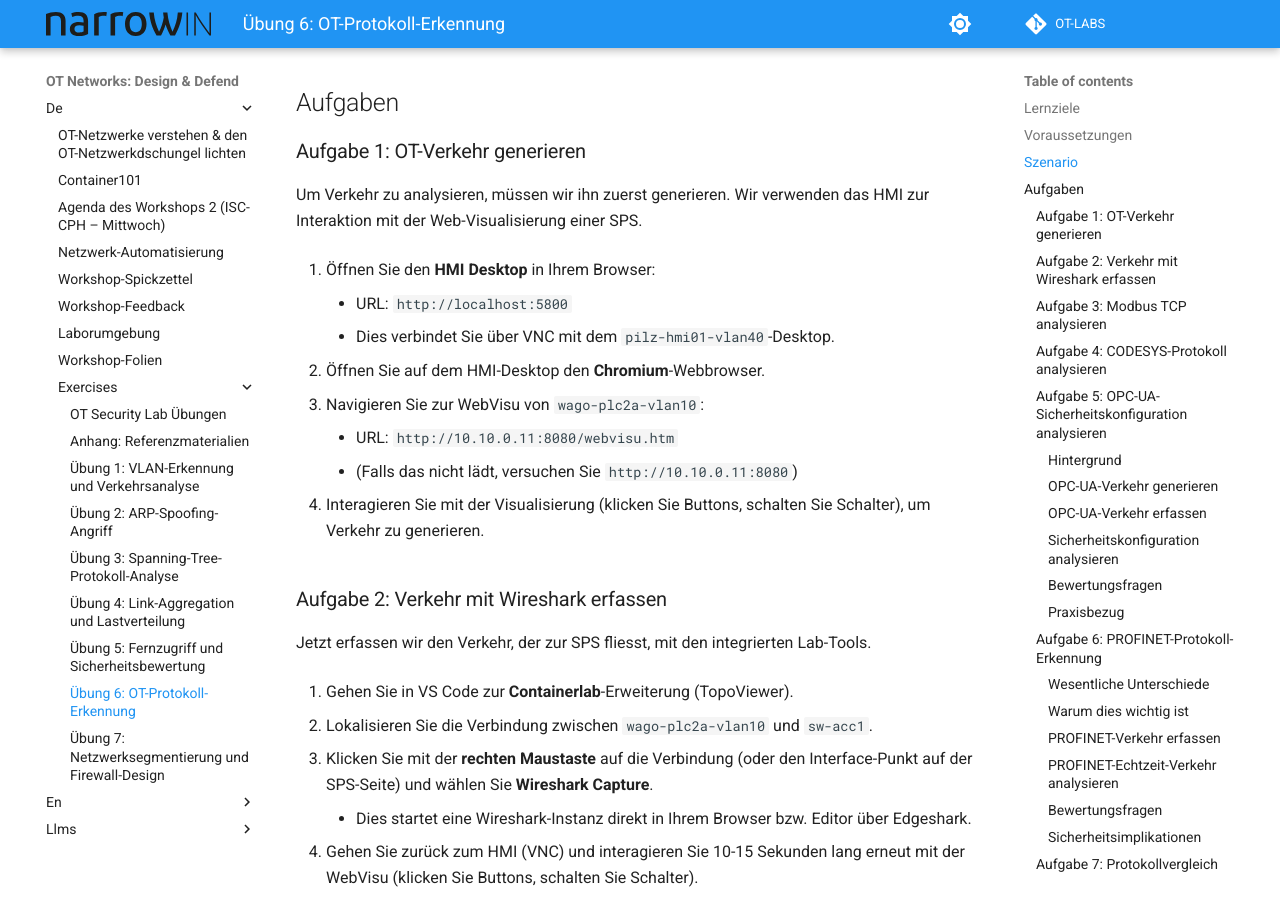
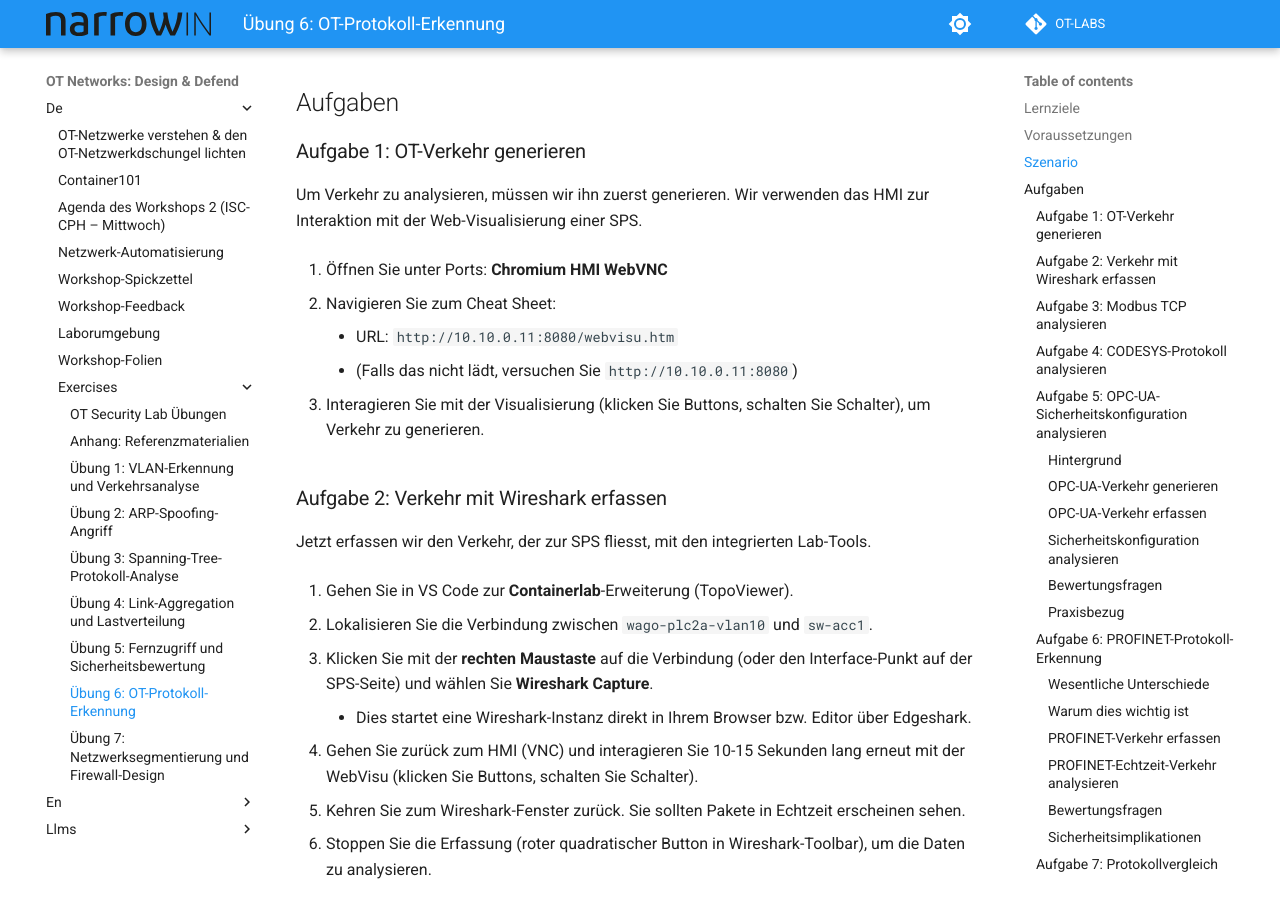
Before and after one commit to narrowin/ot-labs-docs, an MkDocs documentation site: the page built from docs/de/exercises/ex6-protocol-discovery.md, in a window 1280 px wide and 900 px high, scrolled down 865 px. Built offline with MkDocs 1.6.1 and Material for MkDocs 9.7.7, drawn with Linux system fonts in a browser that asks for light colours; comment, search, counter and statistics services are not loaded; some of the changed text lies outside the part shown.

Commit message:
docs: sync from ot-lab

````diff
--- a/docs/de/exercises/ex6-protocol-discovery.md
+++ b/docs/de/exercises/ex6-protocol-discovery.md
@@ -28,13 +28,9 @@ In einer OT-Umgebung ist Sichtbarkeit der Schlüssel. Im Gegensatz zu IT-Netzwer
 
 Um Verkehr zu analysieren, müssen wir ihn zuerst generieren. Wir verwenden das HMI zur Interaktion mit der Web-Visualisierung einer SPS.
 
-1.  Öffnen Sie den **HMI Desktop** in Ihrem Browser:
-    *   URL: `http://localhost:5800`
-    *   Dies verbindet Sie über VNC mit dem `pilz-hmi01-vlan40`-Desktop.
+1.  Öffnen Sie unter Ports: **Chromium HMI WebVNC**
 
-2.  Öffnen Sie auf dem HMI-Desktop den **Chromium**-Webbrowser.
-
-3.  Navigieren Sie zur WebVisu von `wago-plc2a-vlan10`:
+3.  Navigieren Sie zum Cheat Sheet:
     *   URL: `http://10.10.0.11:8080/webvisu.htm`
     *   (Falls das nicht lädt, versuchen Sie `http://10.10.0.11:8080`)
 
@@ -121,9 +117,9 @@ Wir müssen OPC-UA-Verkehr generieren, um ihn zu analysieren. Der einfachste Ans
 
 **Verkehr vom HMI generieren**
 
-1. Öffnen Sie den HMI-Desktop in Ihrem Browser: `http://localhost:5800`
+1. Öffnen Sie unter Ports: HMI-Chromium-Browser
 
-2. Öffnen Sie im HMI-Chromium-Browser einen neuen Tab
+2. Gehen sie zum Cheat Sheet
 
 3. Navigieren Sie zu: `http://10.20.0.11:8080/webvisu.htm`
    - Die WebVisu kann im Hintergrund über OPC UA mit der SPS kommunizieren
@@ -407,11 +403,6 @@ Die heute analysierten Protokolle repräsentieren 80% dessen, was Sie in realen
 
 ??? success "Zum Anzeigen der Lösung klicken"
     ### Aufgabe 1: OT-Verkehr generieren
-
-    HMI-Desktop öffnen im Browser:
-    ```
-    http://localhost:5800
-    ```
 
     Im HMI-Desktop Chromium öffnen und zur WebVisu navigieren:
     ```
````
Also changed, not shown: docs/en/exercises/ex6-protocol-discovery.md (+2 -9 lines).
